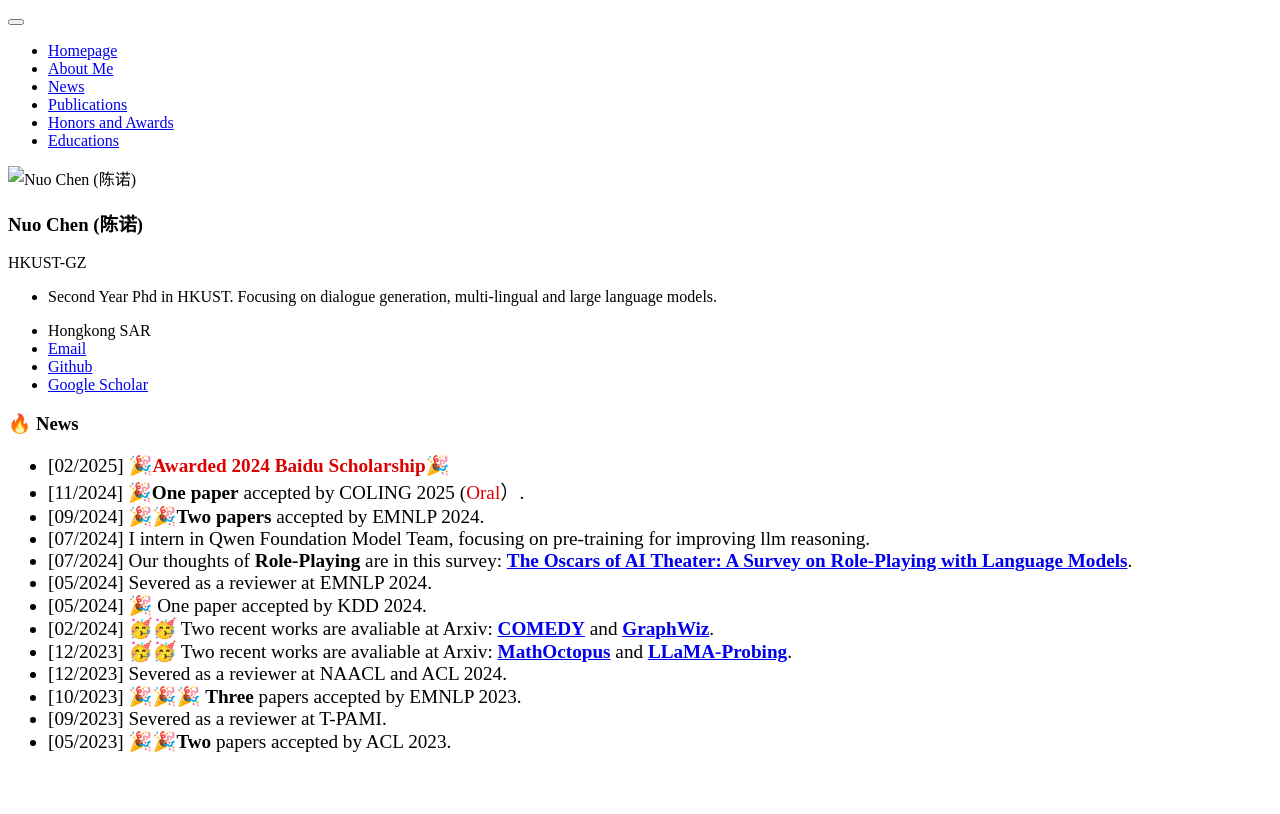
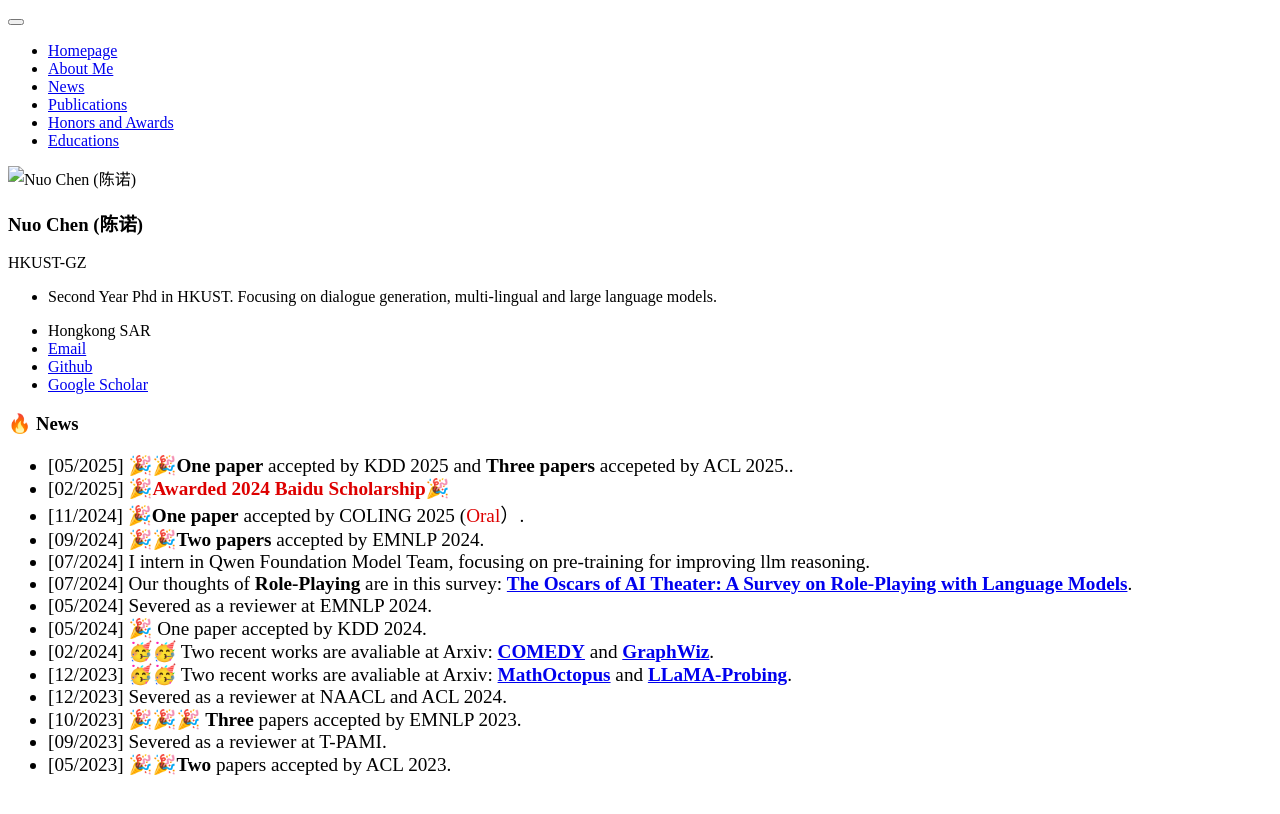
Before and after one commit to jerrynchen/jerrynchen.github.io, a Jekyll site: the page built from _pages/includes/news.md, in a window 1280 px wide. Shown: the top 814 px of the page. Built offline with Jekyll 4.4.1, drawn with Linux system fonts in a browser that asks for light colours; our own code applies the rules of GitHub Pages for plain Markdown files.

Commit message:
Update news.md

```diff
--- a/_pages/includes/news.md
+++ b/_pages/includes/news.md
@@ -2,6 +2,7 @@
 
 <div class='paper-box-text' style="font-size: larger;" markdown="1">
 
+* [05/2025] 🎉🎉**One paper** accepted by KDD 2025 and **Three papers** accepeted by ACL 2025..
 * [02/2025] 🎉**<font color="#dd0000">Awarded 2024 Baidu Scholarship</font>**🎉
 * [11/2024] 🎉**One paper** accepted by COLING 2025 (<font color="#dd0000">Oral</font>）.
 * [09/2024] 🎉🎉**Two papers** accepted by EMNLP 2024.
```
